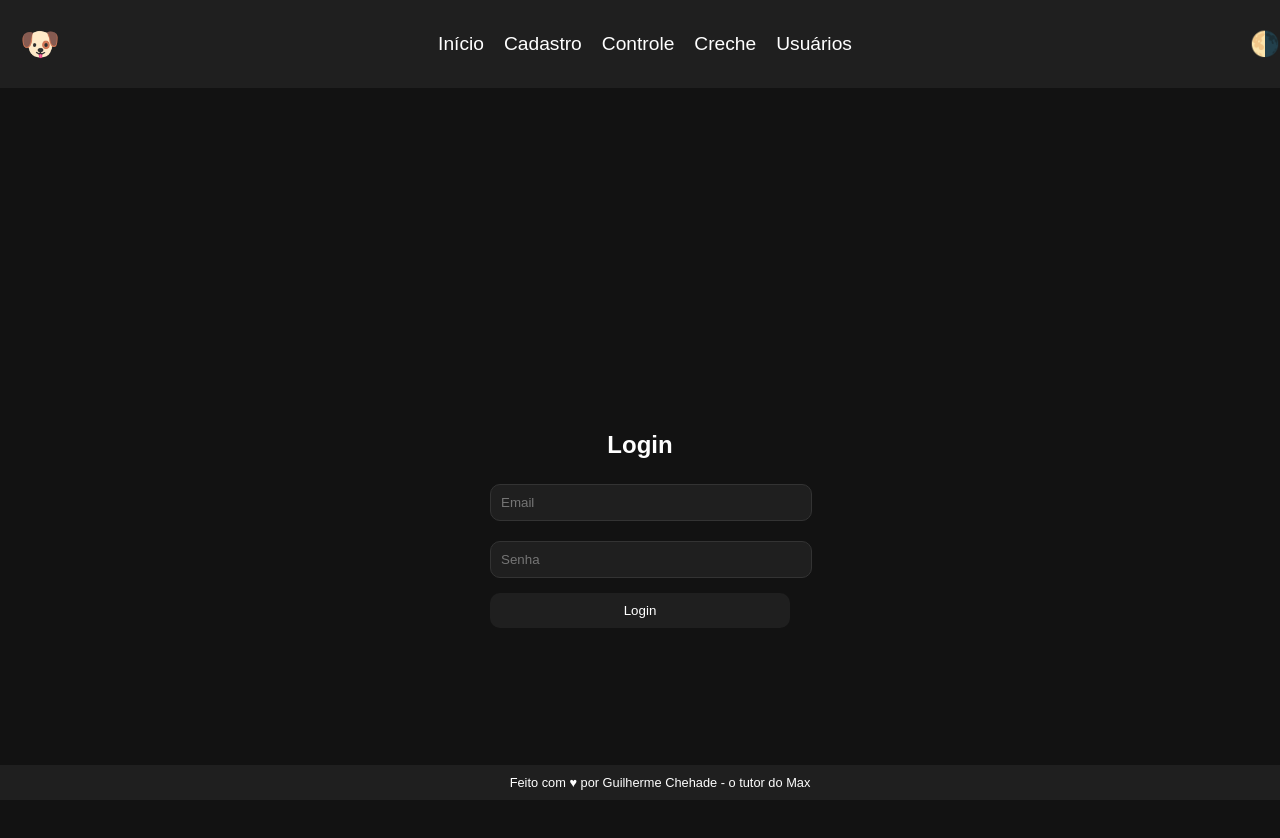
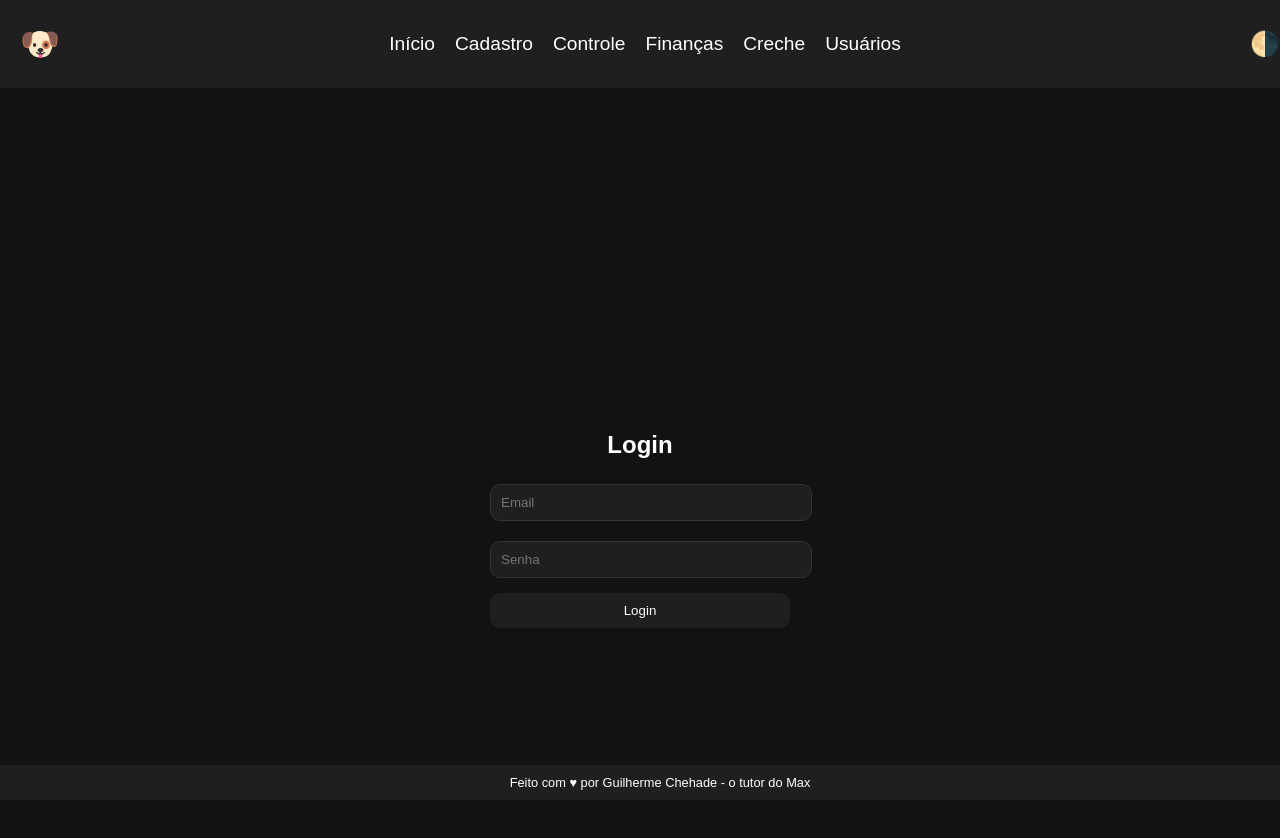
Before and after one commit to guiChehade/mascotes, a React (Create React App) app: page /login in a window 1280 px wide. Shown: the top 838 px of the page. Built offline with nearby package versions, Linux system fonts and the light colour scheme; no server answers.

Commit message:
Adicionar menu Usuários para administradores e ajustes no menu hamburguer

```diff
--- a/src/App.js
+++ b/src/App.js
@@ -52,10 +52,10 @@ function App() {
             <Route path="/" element={isAuthenticated ? <Home /> : <Navigate to="/login" />} />
             <Route path="/cadastro" element={isAuthenticated ? <Cadastro /> : <Navigate to="/login" />} />
             <Route path="/controle" element={isAuthenticated ? <Controle /> : <Navigate to="/login" />} />
-            <Route path="/financas" element={isAuthenticated && isAdmin ? <Financas /> : <Navigate to="/login" />} />
+            <Route path="/financas" element={isAuthenticated ? <Financas /> : <Navigate to="/login" />} />
             <Route path="/editar-pet/:id" element={isAuthenticated ? <EditarPet /> : <Navigate to="/login" />} />
             <Route path="/creche" element={isAuthenticated ? <Creche /> : <Navigate to="/login" />} />
-            <Route path="/usuarios" element={isAuthenticated ? <Usuarios /> : <Navigate to="/login" />} />
+            <Route path="/usuarios" element={isAuthenticated && isAdmin ? <Usuarios /> : <Navigate to="/login" />} />
           </Routes>
         </div>
         <Footer />
--- a/src/components/Header.js
+++ b/src/components/Header.js
@@ -18,7 +18,7 @@ const Header = ({ toggleTheme, isAdmin }) => {
           <li className="li"><Link className="link" to="/">Início</Link></li>
           <li className="li"><Link className="link" to="/cadastro">Cadastro</Link></li>
           <li className="li"><Link className="link" to="/controle">Controle</Link></li>
-          {isAdmin && <li className="li"><Link className="link" to="/financas">Finanças</Link></li>}
+          <li className="li"><Link className="link" to="/financas">Finanças</Link></li>
           <li className="li"><Link className="link" to="/creche">Creche</Link></li>
           <li className="li"><Link className="link" to="/usuarios">Usuários</Link></li>
         </ul>
```
